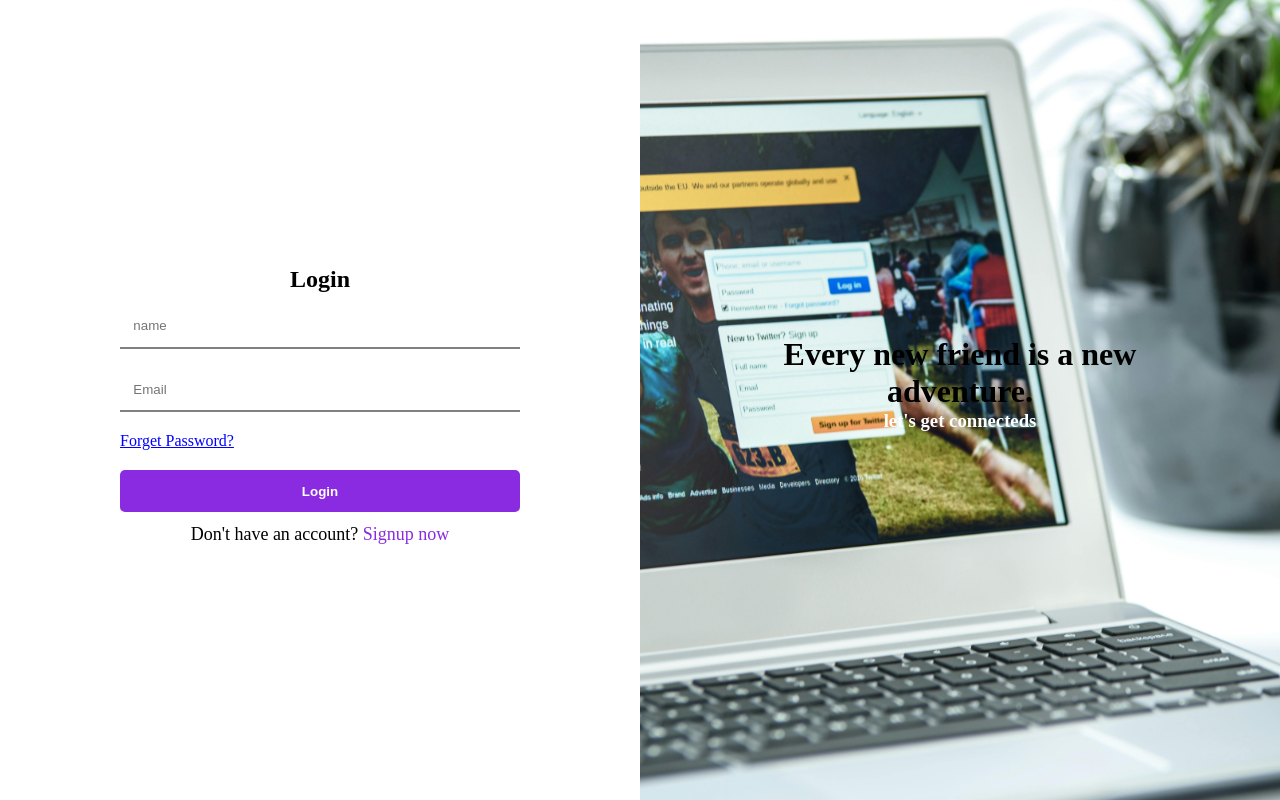
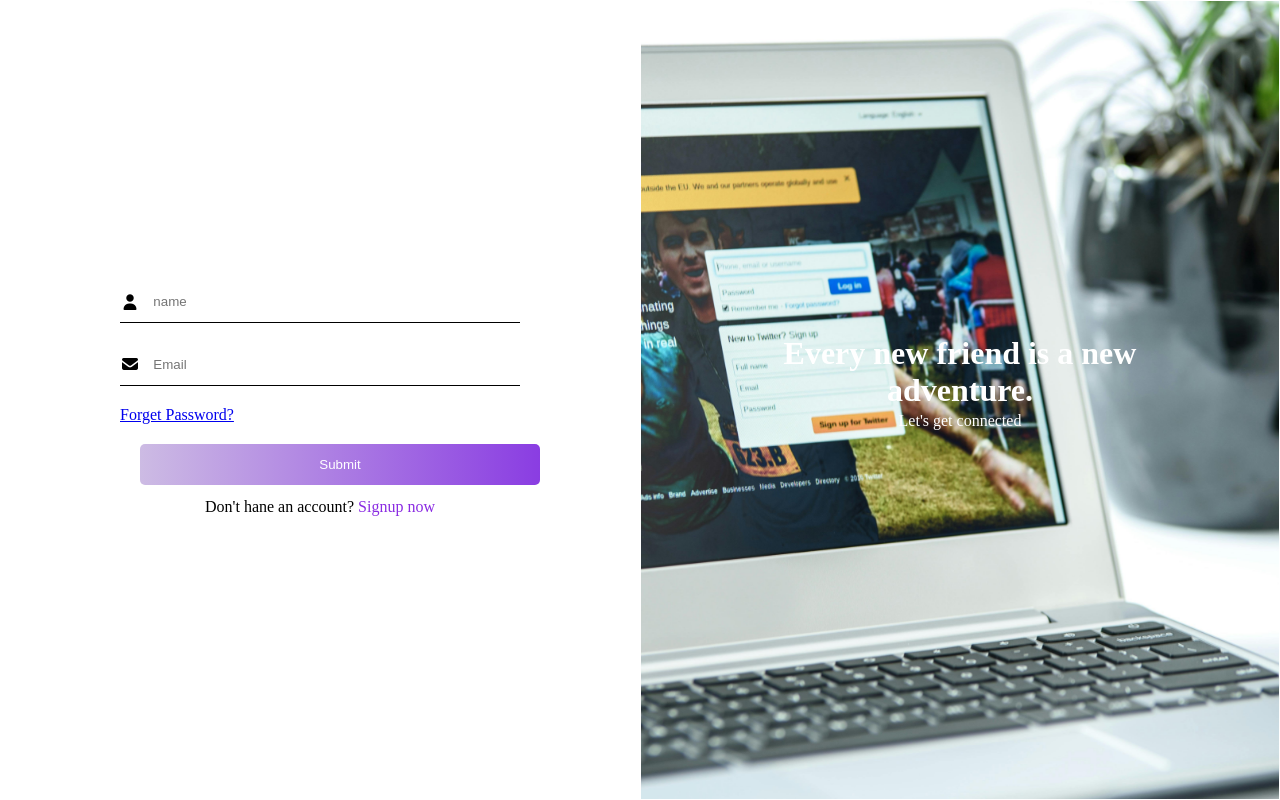
Before and after one commit to jeyamaniScripts/login-page, a plain HTML site: page index.html in a window 1280 px wide. Drawn offline with Linux system fonts and the light colour scheme.

Commit message:
second commit

```diff
--- a/style.css
+++ b/card.css
@@ -5,14 +5,23 @@ body {
   margin: 0px;
   font-size: 1rem;
   text-align: center;
-  height: 100vh;
-  /* background: violet; */
+  /* height: 100vh; */
+}
+section {
+  display: flex;
+  justify-content: center;
+  border: 1px solid;
+  width: 100%;
+}
+a {
+  text-align: start;
 }
 .intro-content {
   background-image: url("./assets/register.jpg");
   min-height: 50vh;
   background-size: cover;
   background-position: center;
+  border: 1px solid;
   color: white;
   display: flex;
   flex-direction: column;
@@ -29,16 +38,12 @@ body {
   /* color: burlywood;
    border-image: linear-gradient(to right, #ff731b, #ffa51d) 1; */
 }
-a {
-  color: blue;
-  text-align: start;
-}
 h1 + p {
   margin: 0;
 }
 .bold-text {
   /* font-weight: 70; */
-  font-size: ;
+  /* font-size: ; */
 }
 .person-avatar {
   width: 100px;
@@ -54,7 +59,7 @@ h1 + p {
 .main-content {
   display: flex;
   flex-direction: column;
-  text-align: center;
+  /* text-align: center; */
   /* justify-content: center; */
   padding: 1em 2em;
   align-items: center;
@@ -72,23 +77,45 @@ h3 + img + p {
 h3 + img + p {
   text-align: start;
 }
+.form-group {
+  position: relative;
+  border-bottom: 1px solid black;
+}
 input,
 .btn {
-  /* width: 100%; */
+  width: 100%;
   padding: 1em;
   /* margin-bottom: 2em; */
   border: none;
-  border-bottom: gray 2px solid;
-  /* border-radius: 5px; */
-  transition: all 0.8s;
+  /* border: gray 2px solid; */
+  border-radius: 5px;
+  /* transition: all 0.8s; */
+  margin-left: 20px;
 }
 input:focus {
-  border: none;
-  border: gray 2px solid;
+  /* border: none; */
+  /* border: gray 2px solid; */
+  /* scale: 10px;
+  transform: scale(1.1); */
+}
+span {
+  color: blueviolet;
+}
+.btn {
+  width: 100%;
+  color: white;
+}
+.icons {
+  position: absolute;
+  left: 0;
+  bottom: 30%;
+  /* border: 1px solid red; */
 }
 .btn:hover {
-  border: none;
-  border: gray 2px solid;
+  /* border: none; */
+  /* border: gray 2px solid;
+  scale: 10px;
+  transform: scale(1.1); */
 }
 .info-form {
   display: flex;
@@ -101,27 +128,26 @@ p {
   line-height: 1.5rem;
   font-size: 16px;
 }
-.head {
-  text-align: start;
-}
-span {
-  color: blueviolet;
-}
 .btn {
   width: 100%;
-  background-color: blueviolet;
+  background: linear-gradient(
+    to left,
+    rgb(138, 61, 226),
+    rgba(77, 15, 158, 0.282)
+  );
   border: none;
-  color: white;
-  font-weight: bold;
-  border-radius: 5px;
+  /* border-radius: 5px; */
+}
+.file-input {
+  border: 1px solid;
 }
 .fine-text {
+  text-align: start;
   padding-top: 10px;
-  font-size: 18px;
+  margin: none;
 }
 strong {
   font-weight: 700;
-  color: black;
   /* font-size: 20px; */
 }
 @media (min-width: 600px) {
--- a/index.html
+++ b/index.html
@@ -4,26 +4,40 @@
     <meta charset="UTF-8" />
     <meta name="viewport" content="width=device-width, initial-scale=1.0" />
     <title>Document</title>
-    <link rel="stylesheet" href="style.css" />
+    <link rel="preconnect" href="https://fonts.googleapis.com" />
+    <link rel="preconnect" href="https://fonts.gstatic.com" crossorigin />
+    <link
+      href="https://fonts.googleapis.com/css2?family=Open+Sans:ital,wght@0,300..800;1,300..800&family=Poppins:ital,wght@0,100;0,200;0,300;0,400;0,500;0,600;0,700;0,800;0,900;1,100;1,200;1,300;1,400;1,500;1,600;1,700;1,800;1,900&family=Roboto:ital,wght@0,100..900;1,100..900&display=swap"
+      rel="stylesheet"
+    />
+    <link
+      rel="stylesheet"
+      href="https://cdnjs.cloudflare.com/ajax/libs/font-awesome/7.0.0/css/all.min.css"
+      integrity="sha512-DxV+EoADOkOygM4IR9yXP8Sb2qwgidEmeqAEmDKIOfPRQZOWbXCzLC6vjbZyy0vPisbH2SyW27+ddLVCN+OMzQ=="
+      crossorigin="anonymous"
+      referrerpolicy="no-referrer"
+    />
+    <link rel="stylesheet" href="card.css" />
   </head>
   <body>
     <div class="main-content">
-      <h2 class="head">Login</h2>
       <div class="info-form">
-        <input type="text " placeholder="name" />
-        <input type="email" placeholder="Email" />
+        <div class="form-group">
+          <i class="fa-solid fa-user icons"></i>
+          <input type="text " placeholder="name" />
+        </div>
+        <div class="form-group">
+          <i class="fa-solid fa-envelope icons"></i>
+          <input type="email" placeholder="Email" />
+        </div>
         <a href="#">Forget Password?</a>
-        <button class="btn">Login</button>
+        <button class="btn">Submit</button>
       </div>
-      <p class="fine-text">Don't have an account? <span> Signup now </span></p>
+      <p class="fine-text">Don't hane an account? <span>Signup now</span></p>
     </div>
     <div class="intro-content">
-      <h1>
-        <strong>Every new friend is a new adventure.</strong>
-        <!-- <h3 class="bold-text">let's get connecteds</h3> -->
-      </h1>
-
-      <h3 class="bold-text">let's get connecteds</h3>
+      <h1>Every new friend is a new adventure.</h1>
+      <p>Let's get connected</p>
     </div>
   </body>
 </html>
```
